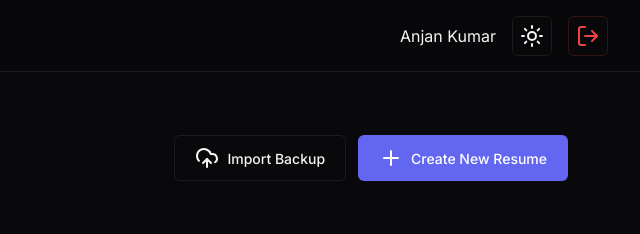
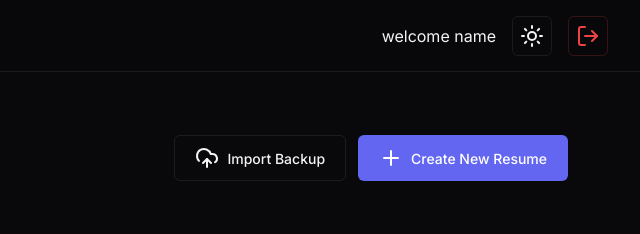
Before and after one commit to Anjan0404/resumake, a website built with Vite: page index.html in a window 1280 px wide. Shown: the top 234 px of the page, 640-1280 px from the left. Built offline with nearby package versions, Linux system fonts and the light colour scheme; a web font is replaced by a local one.

Commit message:
Update index.html

```diff
--- a/index.html
+++ b/index.html
@@ -101,7 +101,7 @@
                     <span>ResuMake</span>
                 </div>
                <div class="header-user">
-    <span id="user-display-name">Anjan Kumar</span>
+    <span id="user-display-name">welcome name</span>
 
     <button id="btn-theme-toggle-dash"
         class="btn btn-icon btn-outline"
```
